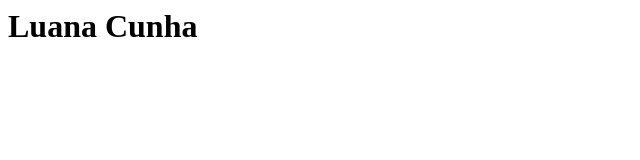
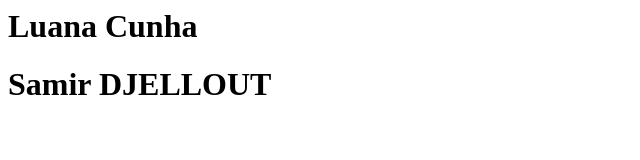
Before and after one commit to luanapatriciac/tpGit, a plain HTML site: page index.html in a window 1280 px wide. Shown: the whole page, without its empty margins (0-640 px from the left). Drawn offline with Linux system fonts and the light colour scheme.

Commit message:
Djellouts

```diff
--- a/index.html
+++ b/index.html
@@ -1 +1,2 @@
 <h1> Luana Cunha </h1>
+<h1> Samir DJELLOUT </h1>
```
